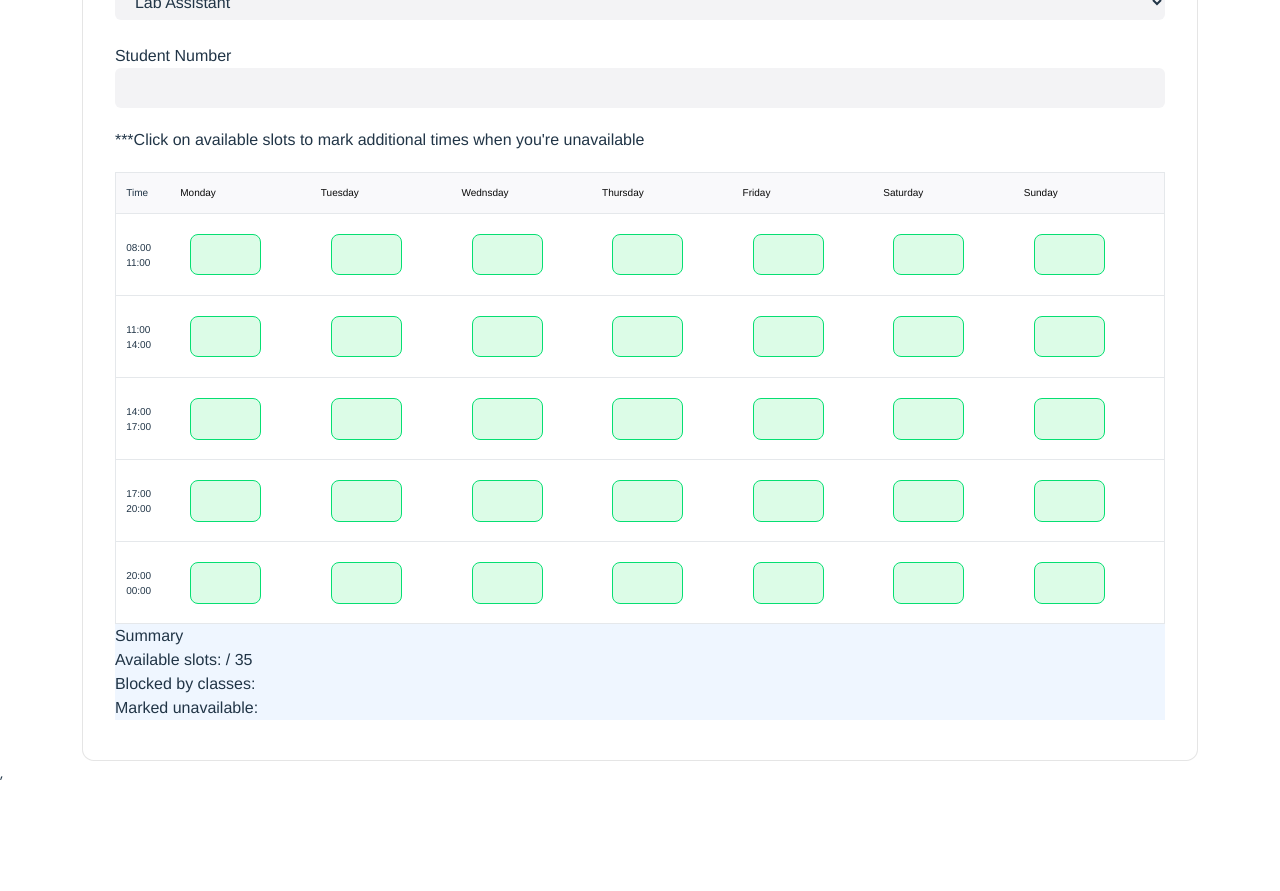
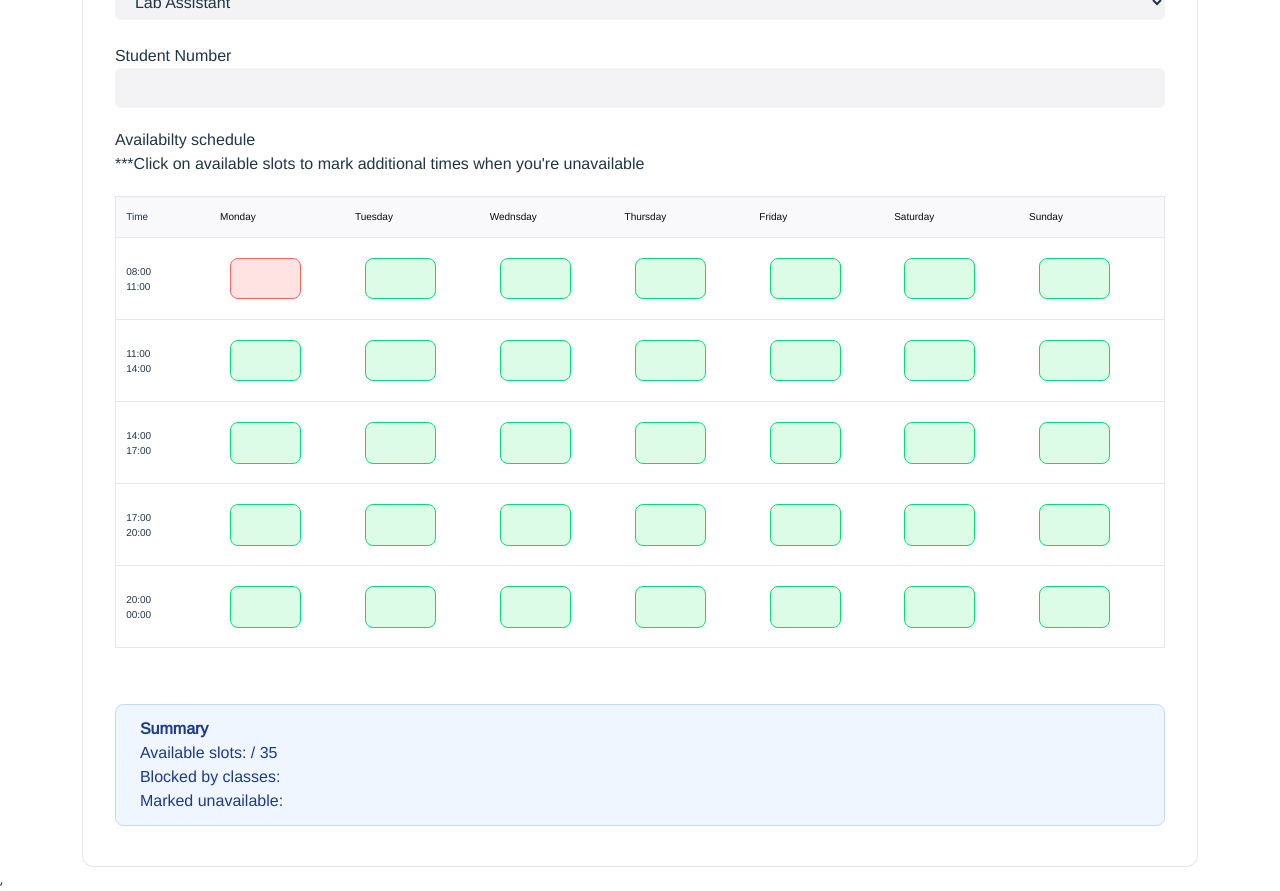
Before and after one commit to mothibimalebana/lab-work-planner, a React (Vite) app: page /app/form in a window 1280 px wide. Shown: the part 580-1471 px from the top of the page. Before the commit the page ends 1365 px from the top, so only its background shows below. Built offline with nearby package versions, Linux system fonts and the light colour scheme.

Commit message:
style: timetable colors are interactive on the registration form

```diff
--- a/src/pages/Form.tsx
+++ b/src/pages/Form.tsx
@@ -1,52 +1,84 @@
+import { useState } from "react";
+
 function Registration(){
+    const [freeSlots, setFreeSlots] = useState(35);
+    const [classes, setClasses] = useState(35);
+    const [marked, unavailable] = useState(0);
+
     const schedule = [
     [
-        { shift: false, attended: false, supervisor: null, lab: null },
-        { shift: false, attended: false, supervisor: null, lab: null },
-        { shift: false, attended: false, supervisor: null, lab: null },
-        { shift: false, attended: false, supervisor: null, lab: null },
-        { shift: false, attended: false, supervisor: null, lab: null },
-        { shift: false, attended: false, supervisor: null, lab: null },
-        { shift: false, attended: false, supervisor: null, lab: null }
+        { class: true, unavailable: false, id: 0 },
+        { class: false, unavailable: false, id: 1 },
+        { class: false, unavailable: false, id: 2 },
+        { class: false, unavailable: false, id: 3 },
+        { class: false, unavailable: false, id: 4 },
+        { class: false, unavailable: false, id: 5 },
+        { class: false, unavailable: false, id: 6 },
     ],
     [
-        { shift: false, attended: false, supervisor: null, lab: null },
-        { shift: false, attended: false, supervisor: null, lab: null },
-        { shift: false, attended: false, supervisor: null, lab: null },
-        { shift: false, attended: false, supervisor: null, lab: null },
-        { shift: false, attended: false, supervisor: null, lab: null },
-        { shift: false, attended: false, supervisor: null, lab: null },
-        { shift: false, attended: false, supervisor: null, lab: null }
+        { class: false, unavailable: false, id: 0 },
+        { class: false, unavailable: false, id: 1 },
+        { class: false, unavailable: false, id: 2 },
+        { class: false, unavailable: false, id: 3 },
+        { class: false, unavailable: false, id: 4 },
+        { class: false, unavailable: false, id: 5 },
+        { class: false, unavailable: false, id: 6 },
     ],
     [
-        { shift: false, attended: false, supervisor: null, lab: null },
-        { shift: false, attended: false, supervisor: null, lab: null },
-        { shift: false, attended: false, supervisor: null, lab: null },
-        { shift: false, attended: false, supervisor: null, lab: null },
-        { shift: false, attended: false, supervisor: null, lab: null },
-        { shift: false, attended: false, supervisor: null, lab: null },
-        { shift: false, attended: false, supervisor: null, lab: null }
+        { class: false, unavailable: false, id: 0 },
+        { class: false, unavailable: false, id: 1 },
+        { class: false, unavailable: false, id: 2 },
+        { class: false, unavailable: false, id: 3 },
+        { class: false, unavailable: false, id: 4 },
+        { class: false, unavailable: false, id: 5 },
+        { class: false, unavailable: false, id: 6 },
     ],
     [
-        { shift: false, attended: false, supervisor: null, lab: null },
-        { shift: false, attended: false, supervisor: null, lab: null },
-        { shift: false, attended: false, supervisor: null, lab: null },
-        { shift: false, attended: false, supervisor: null, lab: null },
-        { shift: false, attended: false, supervisor: null, lab: null },
-        { shift: false, attended: false, supervisor: null, lab: null },
-        { shift: false, attended: false, supervisor: null, lab: null }
+        { class: false, unavailable: false, id: 0 },
+        { class: false, unavailable: false, id: 1 },
+        { class: false, unavailable: false, id: 2 },
+        { class: false, unavailable: false, id: 3 },
+        { class: false, unavailable: false, id: 4 },
+        { class: false, unavailable: false, id: 5 },
+        { class: false, unavailable: false, id: 6 },
     ],
     [
-        { shift: false, attended: false, supervisor: null, lab: null },
-        { shift: false, attended: false, supervisor: null, lab: null },
-        { shift: false, attended: false, supervisor: null, lab: null },
-        { shift: false, attended: false, supervisor: null, lab: null },
-        { shift: false, attended: false, supervisor: null, lab: null },
-        { shift: false, attended: false, supervisor: null, lab: null },
-        { shift: false, attended: false, supervisor: null, lab: null }
+        { class: false, unavailable: false, id: 0 },
+        { class: false, unavailable: false, id: 1 },
+        { class: false, unavailable: false, id: 2 },
+        { class: false, unavailable: false, id: 3 },
+        { class: false, unavailable: false, id: 4 },
+        { class: false, unavailable: false, id: 5 },
+        { class: false, unavailable: false, id: 6 },
     ]
     ];
 
+    const [myTimeTable, setMyTimeTable] = useState(schedule)
+
+    const updateSchedule = (index: number, secondIndex: number) => {
+        if(myTimeTable[index][secondIndex].unavailable === true){
+            const newTimetable = [...myTimeTable];
+            newTimetable[index][secondIndex].unavailable = false;
+            setMyTimeTable(newTimetable);
+        } else{
+            const newTimetable = [...myTimeTable];
+            newTimetable[index][secondIndex].unavailable = true;
+            setMyTimeTable(newTimetable);
+        }
+    }
+
+
+//       const updateState = (index, secondIndex) => {
+//     if (array[index][secondIndex].state === 'true') {
+//       const newArray = [...array]; //new copy of array
+//       newArray[index][secondIndex].state = 'false';
+//       setArray(newArray, newArray[index][secondIndex].state);
+//     } else {
+//       const newArray = [...array]; //new copy of array
+//       newArray[index][secondIndex].state = 'true';
+//       setArray(newArray, newArray[index][secondIndex].state);
+//     }
+//   };
 
     return(
         <div className="registration px-[5.12rem] font-[Arimo] mt-6">
@@ -94,9 +126,21 @@ function Registration(){
 
                         </div>
                         <div className="text mb-5">
+                            <h4>Availabilty schedule</h4>
                             <p>***Click on available slots to mark additional times when you're unavailable</p>
+                            <div className="keys">
+                                {/* Orange Key */}
+                                <div className="key"></div>
+                                <div className="text"></div>
+                                {/** Red Key */}
+                                <div className="key"></div>
+                                <div className="text"></div>
+                                { /**Green Key */}
+                                <div className="key"></div>
+                                <div className="text"></div>
+                            </div>
                         </div>
-                        <div className="table w-[ mt-2.5">
+                        <div className="flex flex-col mt-2.5">
                             <table className="w-full text-[0.62713rem] rounded-md border border-solid border-[#E5E8EB] bg-white">
                                 <tbody>
                                     <tr className="rounded-lg border-b border-b-solid border-b-[#E5E8EB]">
@@ -111,30 +155,81 @@ function Registration(){
                                     </tr>
                                     <tr className="rounded-lg font-[Arimo] border-b border-b-solid border-b-[#E5E8EB]">
                                         <td className="w-[4.43731rem]! text-left font-normal">08:00 <br />11:00</td>
-                                        {schedule[0].map((shift) => shift.shift ? <td className="h-[2.59031rem]! w-[4.43731rem]!"><div className="working h-[2.59031rem]! flex w-[4.43731rem]!1  rounded-lg border border-solid border-[#337E89] bg-[rgba(142,184,190,0.20)]"><div className="cell p-[0.65rem] text-[0.74513rem]"> <h6>Lab Assistant</h6> <p>{shift.supervisor}</p> <p>Lab: {shift.lab}</p> </div></div></td> : <td className="h-[2.59031rem]! w-[4.43731rem]!"><div className="freeSlot bg-[#DCFCE7] border border-solid  border-[#05DF72] h-[2.59031rem]! text-left w-[4.43731rem]! text-[#99A1AF] rounded-lg  cell p-[0.65rem] text-[0.74513rem] hover:bg-[#8CFFB4]"></div></td>)}
+                                            {myTimeTable[0].map((shift) => (
+                                                <td key={shift.id} className="h-[2.59031rem]! w-[4.43731rem]!">
+                                                    <div
+                                                        onClick={() => updateSchedule(0, shift.id)}
+                                                        className={`h-[2.59031rem]! text-left w-[4.43731rem]! text-[#99A1AF] rounded-lg cell p-[0.65rem] text-[0.74513rem]
+                                                            ${shift.class
+                                                                ? 'bg-[#FFE2E2] border border-solid border-[#FF6467]'
+                                                                : ( shift.unavailable ? 'bg-[#FFEDD4] border border-solid border-[#FF8904]' : 'bg-[#DCFCE7] border border-solid border-[#05DF72] hover:bg-[#8CFFB4]')
+                                                            }`}
+                                                    />
+                                                </td>
+                                            ))}
                                     </tr>
                                     <tr className="rounded-lg font-[Arimo] border-b border-b-solid border-b-[#E5E8EB]">
                                         <td className="w-[4.43731rem]!  text-left font-normal">11:00 <br />14:00</td>
-                                        {schedule[1].map((shift) => shift.shift ? <td className="h-[2.59031rem]! w-[4.43731rem]!"><div className="working h-[2.59031rem]! flex w-[4.43731rem]!  rounded-lg border border-solid border-[#337E89] bg-[rgba(142,184,190,0.20)] "><div className="cell p-[0.65rem] text-[0.74513rem]"> <h6>Lab Assistant</h6> <p>{shift.supervisor}</p> <p>Lab: {shift.lab}</p> </div></div></td> : <td className="h-[2.59031rem]! w-[4.43731rem]!"><div className="freeSlot bg-[#DCFCE7] border border-solid  border-[#05DF72] h-[2.59031rem]! text-left w-[4.43731rem]! text-[#99A1AF] rounded-lg cell p-[0.65rem] text-[0.74513rem] hover:bg-[#8CFFB4]"></div></td>)}
-                                    </tr>
+                                            {myTimeTable[1].map((shift) => (
+                                                <td key={shift.id} className="h-[2.59031rem]! w-[4.43731rem]!">
+                                                    <div
+                                                        onClick={() => updateSchedule(1, shift.id)}
+                                                        className={`h-[2.59031rem]! text-left w-[4.43731rem]! text-[#99A1AF] rounded-lg cell p-[0.65rem] text-[0.74513rem]
+                                                            ${shift.class
+                                                                ? 'bg-[#FFE2E2] border border-solid border-[#FF6467]'
+                                                                : ( shift.unavailable ? 'bg-[#FFEDD4] border border-solid border-[#FF8904]' : 'bg-[#DCFCE7] border border-solid border-[#05DF72] hover:bg-[#8CFFB4]')
+                                                            }`}
+                                                    />
+                                                </td>
+                                            ))}                                    </tr>
                                     <tr className="rounded-lg font-[Arimo] border-b border-b-solid border-b-[#E5E8EB]">
                                         <td className="w-[4.43731rem]!  text-left font-normal">14:00 <br />17:00</td>
-                                        {schedule[2].map((shift) => shift.shift ? <td className="h-[2.59031rem]! w-[4.43731rem]!"><div className="working h-[2.59031rem]! flex w-[4.43731rem]!  rounded-lg border border-solid border-[#337E89] bg-[rgba(142,184,190,0.20)] "><div className="cell p-[0.65rem] text-[0.74513rem]"> <h6>Lab Assistant</h6> <p>{shift.supervisor}</p> <p>Lab: {shift.lab}</p> </div></div></td> : <td className="h-[2.59031rem]! w-[4.43731rem]!"><div className="freeSlot bg-[#DCFCE7] border border-solid  border-[#05DF72] h-[2.59031rem]! text-left w-[4.43731rem]! text-[#99A1AF] rounded-lg cell p-[0.65rem] text-[0.74513rem] hover:bg-[#8CFFB4]"></div></td>)}
-
+                                            {myTimeTable[2].map((shift) => (
+                                                <td key={shift.id} className="h-[2.59031rem]! w-[4.43731rem]!">
+                                                    <div
+                                                        onClick={() => updateSchedule(2, shift.id)}
+                                                        className={`h-[2.59031rem]! text-left w-[4.43731rem]! text-[#99A1AF] rounded-lg cell p-[0.65rem] text-[0.74513rem]
+                                                            ${shift.class
+                                                                ? 'bg-[#FFE2E2] border border-solid border-[#FF6467]'
+                                                                : ( shift.unavailable ? 'bg-[#FFEDD4] border border-solid border-[#FF8904]' : 'bg-[#DCFCE7] border border-solid border-[#05DF72] hover:bg-[#8CFFB4]')
+                                                            }`}
+                                                    />
+                                                </td>
+                                            ))}
                                     </tr>
                                     <tr className="rounded-lg font-[Arimo] border-b border-b-solid border-b-[#E5E8EB]">
                                         <td className="w-[4.43731rem]! text-left font-normal">17:00 <br />20:00</td>
-                                        {schedule[3].map((shift) => shift.shift ? <td className="h-[2.59031rem]! w-[4.43731rem]!"><div className="cell p-[0.65rem] text-[0.74513rem]"> <h6>Lab Assistant</h6> <p>{shift.supervisor}</p> <p>Lab: {shift.lab}</p> </div></td> : <td><div className="freeSlot bg-[#DCFCE7] h-[2.59031rem]! text-left w-[4.43731rem]! text-[#99A1AF] rounded-lg border border-solid border-[#05DF72] cell p-[0.65rem] text-[0.74513rem]"></div></td>)}
-                                    </tr>
+                                            {myTimeTable[3].map((shift) => (
+                                                <td key={shift.id} className="h-[2.59031rem]! w-[4.43731rem]!">
+                                                    <div
+                                                        onClick={() => updateSchedule(3, shift.id)}
+                                                        className={`h-[2.59031rem]! text-left w-[4.43731rem]! text-[#99A1AF] rounded-lg cell p-[0.65rem] text-[0.74513rem]
+                                                            ${shift.class
+                                                                ? 'bg-[#FFE2E2] border border-solid border-[#FF6467]'
+                                                                : ( shift.unavailable ? 'bg-[#FFEDD4] border border-solid border-[#FF8904]' : 'bg-[#DCFCE7] border border-solid border-[#05DF72] hover:bg-[#8CFFB4]')
+                                                            }`}
+                                                    />
+                                                </td>
+                                            ))}                                    </tr>
                                     <tr className="rounded-lg font-[Arimo] border-b border-b-solid border-b-[#E5E8EB]">
                                         <td className="w-[4.43731rem]! text-left font-normal">20:00 <br />00:00</td>
-                                        {schedule[4].map((shift) => shift.shift ? <td className="h-[2.59031rem]! w-[4.43731rem]!"><div className="working h-[2.59031rem]! flex w-[4.43731rem]!  rounded-lg border border-solid border-[#337E89] bg-[rgba(142,184,190,0.20)] "><div className="cell p-[0.65rem] text-[0.74513rem]"> <h6>Lab Assistant</h6> <p>{shift.supervisor}</p> <p>Lab: {shift.lab}</p> </div></div></td> : <td className="h-[2.59031rem]! w-[4.43731rem]!"><div className="freeSlot h-[2.59031rem]! text-left w-[4.43731rem]! text-[#99A1AF] rounded-lg border bg-[#DCFCE7] border-solid border-[#05DF72] cell p-[0.65rem] text-[0.74513rem]"></div></td>)}
-                                    </tr>
+                                            {myTimeTable[4].map((shift) => (
+                                                <td key={shift.id} className="h-[2.59031rem]! w-[4.43731rem]!">
+                                                    <div
+                                                        onClick={() => updateSchedule(4, shift.id)}
+                                                        className={`h-[2.59031rem]! text-left w-[4.43731rem]! text-[#99A1AF] rounded-lg cell p-[0.65rem] text-[0.74513rem]
+                                                            ${shift.class
+                                                                ? 'bg-[#FFE2E2] border border-solid border-[#FF6467]'
+                                                                : ( shift.unavailable ? 'bg-[#FFEDD4] border border-solid border-[#FF8904]' : 'bg-[#DCFCE7] border border-solid border-[#05DF72] hover:bg-[#8CFFB4]')
+                                                            }`}
+                                                    />
+                                                </td>
+                                            ))}                                   </tr>
                                 </tbody>
                             </table>
                         </div>
-                        <div className="summary bg-[#EFF6FF]">
-                            <h4>Summary</h4>
+                        <div className="summary mt-14 px-6 py-3 rounded-[0.52263rem] bg-[#EFF6FF] border border-solid border-[#BEDBFF] text-[#1C398E]">
+                            <h4 className="font-bold">Summary</h4>
                             <p>Available slots: {} / 35</p>
                             <p>Blocked by classes: {}</p>
                             <p>Marked unavailable: {}</p>
```
